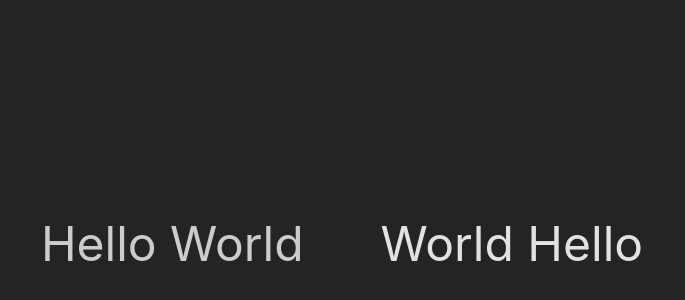
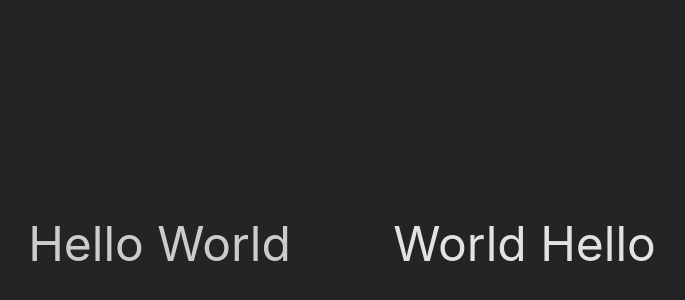
Before and after one commit to vhrita/definitive-portfolio, a React (Vite) app: page / in a window 1280 px wide. Shown: the part 156-456 px from the top of the page, without its empty margins (298-983 px from the left). Built offline with nearby package versions, Linux system fonts and the light colour scheme.

Commit message:
fix: Body padding

```diff
--- a/src/index.css
+++ b/src/index.css
@@ -12,7 +12,7 @@ body {
   width: 100%;
   min-height: 100%;
   margin: 0;
-  padding: 0 20vw;
+  padding: 0 10vw;
   display: flex;
   place-items: center;
   min-height: 100vh;
```
